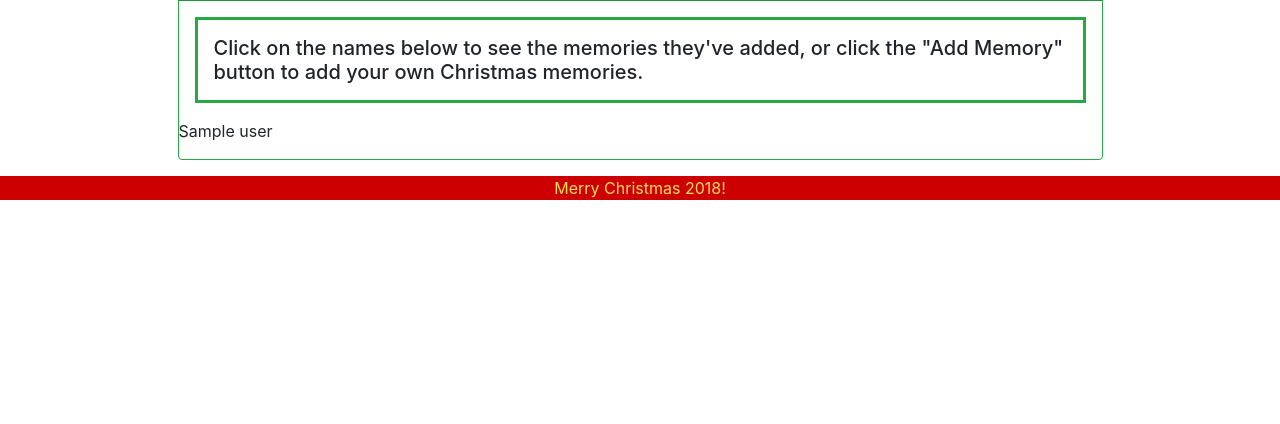
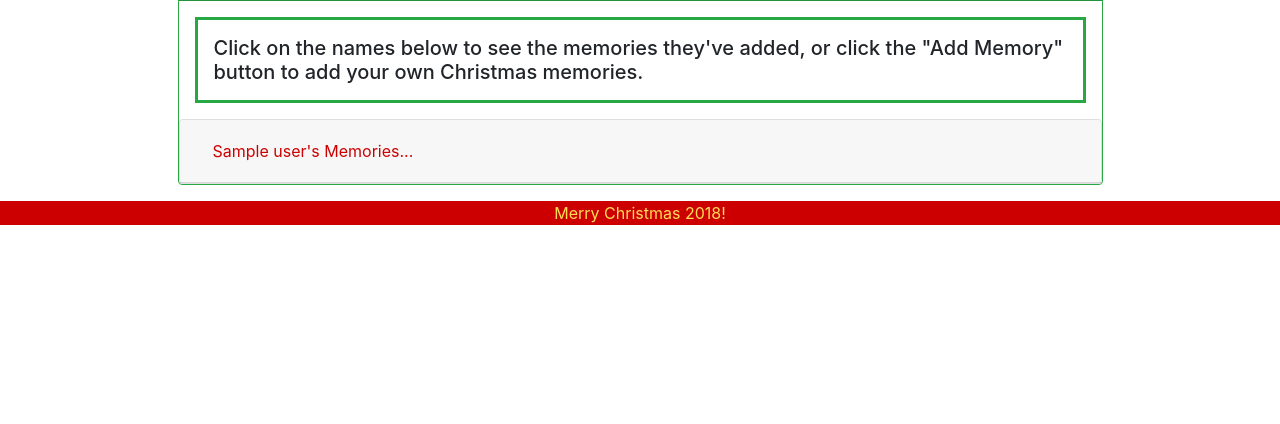
Before and after one commit to JMorris1575/christmas18, a Django app: template c18/memory/templates/memory/memory_list.html in a window 1280 px wide. Shown: the part 183-607 px from the top of the page. Run offline with Django 3.2, Linux system fonts and the light colour scheme; the template is opened without the code that fills it: most values are stand-ins (such as "Sample title", 1, 10 or a date in 2020); some libraries are stand-ins or nearby versions.

Commit message:
Created accordian on memory_list.html page

```diff
--- a/c18/memory/templates/memory/memory_list.html
+++ b/c18/memory/templates/memory/memory_list.html
@@ -8,8 +8,27 @@
             <p>Click on the names below to see the memories they've added, or click the "Add Memory" button
             to add your own Christmas memories.</p>
         </div>
-        {% for item in collection %}
-            <p>{{ item.user }}</p>
-        {% endfor %}
+        <div></div>
+        <div class="accordian" id="family_accordian">
+            {% for item in collection %}
+                <div class="card">
+                    <div class="card-header" id="{{ item.user }}_heading">
+                        <h5 class="mb-0">
+                            <button class="btn btn-link collapsed" type="button" data-toggle="collapse"
+                                    data-target="#{{ item.user }}_memories">
+                                {{ item.user }}'s Memories...
+                            </button>
+                        </h5>
+                    </div>
+                    <div id="{{ item.user }}_memories" class="collapse" data-parent="#family_accordian">
+                        <div class="card-body">
+                            {% for memory in item.memories %}
+                                <p class="pl-1 pl-md-5">{{ memory }}</p>
+                            {% endfor %}
+                        </div>
+                    </div>
+                </div>
+            {% endfor %}
+        </div>
     </div>
 {% endblock %}
--- a/c18/memory/views.py
+++ b/c18/memory/views.py
@@ -3,6 +3,7 @@ from django.views.generic import View
 from django.contrib.auth.models import User
 
 from .models import Memory
+from user.models import get_adjusted_name
 
 from operator import itemgetter
 
@@ -12,6 +13,9 @@ import utilities
 class MemoryListView(View):
     template_name = 'memory/memory_list.html'
 
+    def sorter(self, e):
+        return get_adjusted_name(e['user'])
+
     def get(self, request):
         memories = Memory.objects.all()
         collection = []
@@ -19,6 +23,6 @@ class MemoryListView(View):
             user_memories = memories.filter(user=user)
             if user_memories:
                 collection.append({'user':user, 'memories':user_memories})
-            collection_sorted = sorted(collection, key=itemgetter('user'))
+            collection.sort(key=self.sorter)
         context = {'memory':utilities.get_random_memory(), 'collection':collection}
         return render(request, self.template_name, context)
```
Also changed, not shown: c18/trivia/migrations/0006_auto_20181129_1922.py (added).
